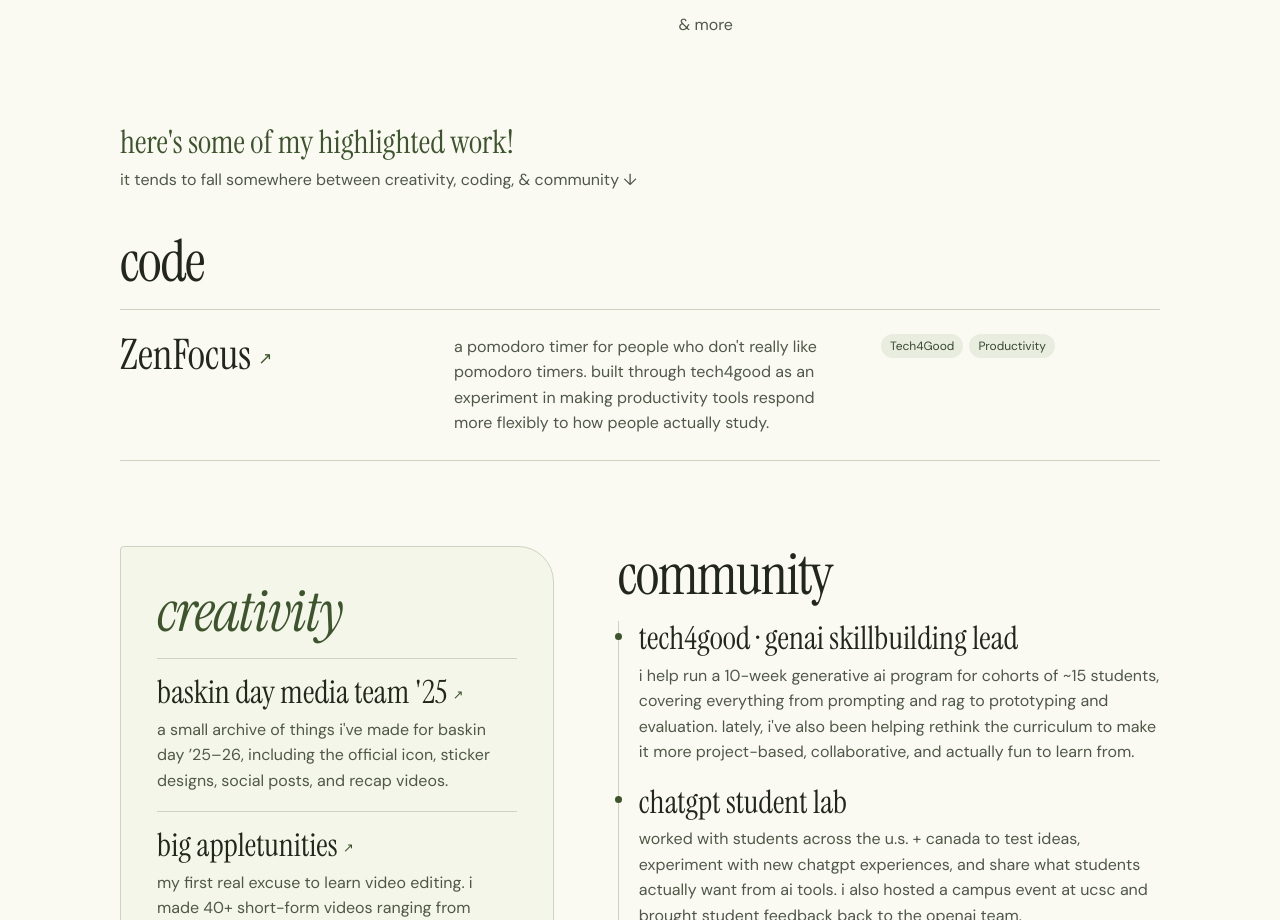
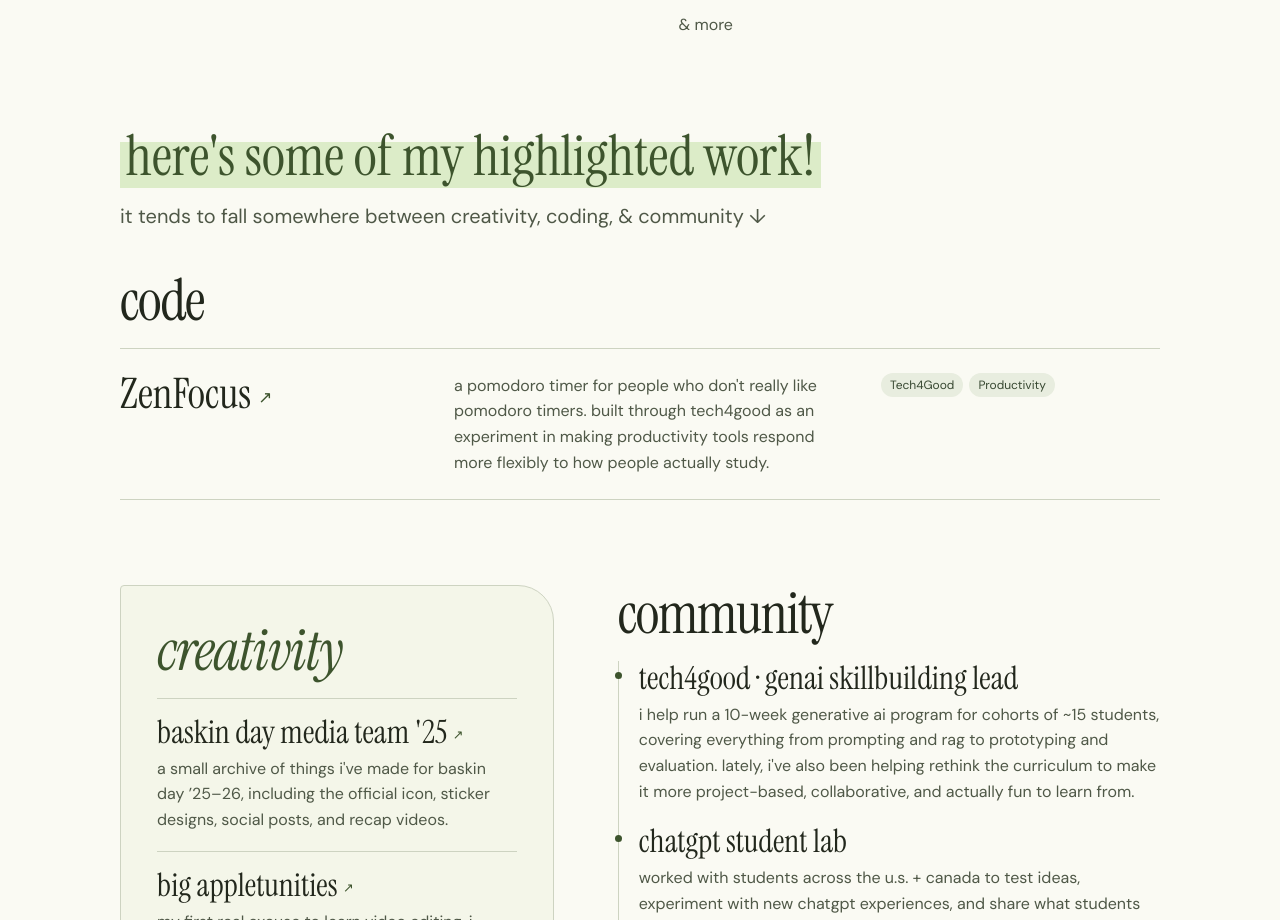
Before and after one commit to tsunderii/blueprint_intro, a React (Vite) app in the folder my-about-page/: page / in a window 1280 px wide. Shown: the part 1027-1947 px from the top of the page. Built offline with nearby package versions, Linux system fonts and the light colour scheme; no server answers; the database is empty.

Commit message:
Highlight the portfolio work intro

```diff
--- a/my-about-page/app.css
+++ b/my-about-page/app.css
@@ -216,11 +216,20 @@ h1 strong {
 
 .section .work-intro-title {
   color: var(--leaf);
-  font: 400 clamp(1.375rem, 3vw, 2rem) / 1.2 var(--serif);
+  font: 400 clamp(2rem, 5vw, 3.5rem) / 1.2 var(--serif);
+}
+
+.work-intro-title mark {
+  padding-inline: 0.1em;
+  color: inherit;
+  background: linear-gradient(transparent 30%, #dcecc8 30% 94%, transparent 94%);
+  box-decoration-break: clone;
+  -webkit-box-decoration-break: clone;
 }
 
 .work-intro .work-intro-title + p {
-  margin-top: 6px;
+  margin-top: 10px;
+  font-size: clamp(1.0625rem, 2vw, 1.25rem);
 }
 
 #projects,
--- a/my-about-page/app.jsx
+++ b/my-about-page/app.jsx
@@ -133,7 +133,7 @@ function App() {
 
         <section className="section" id="projects">
           <header className="work-intro">
-            <p className="work-intro-title">here's some of my highlighted work!</p>
+            <p className="work-intro-title"><mark>here's some of my highlighted work!</mark></p>
             <p>it tends to fall somewhere between creativity, coding, &amp; community ↓</p>
           </header>
           <h2>code</h2>
```
